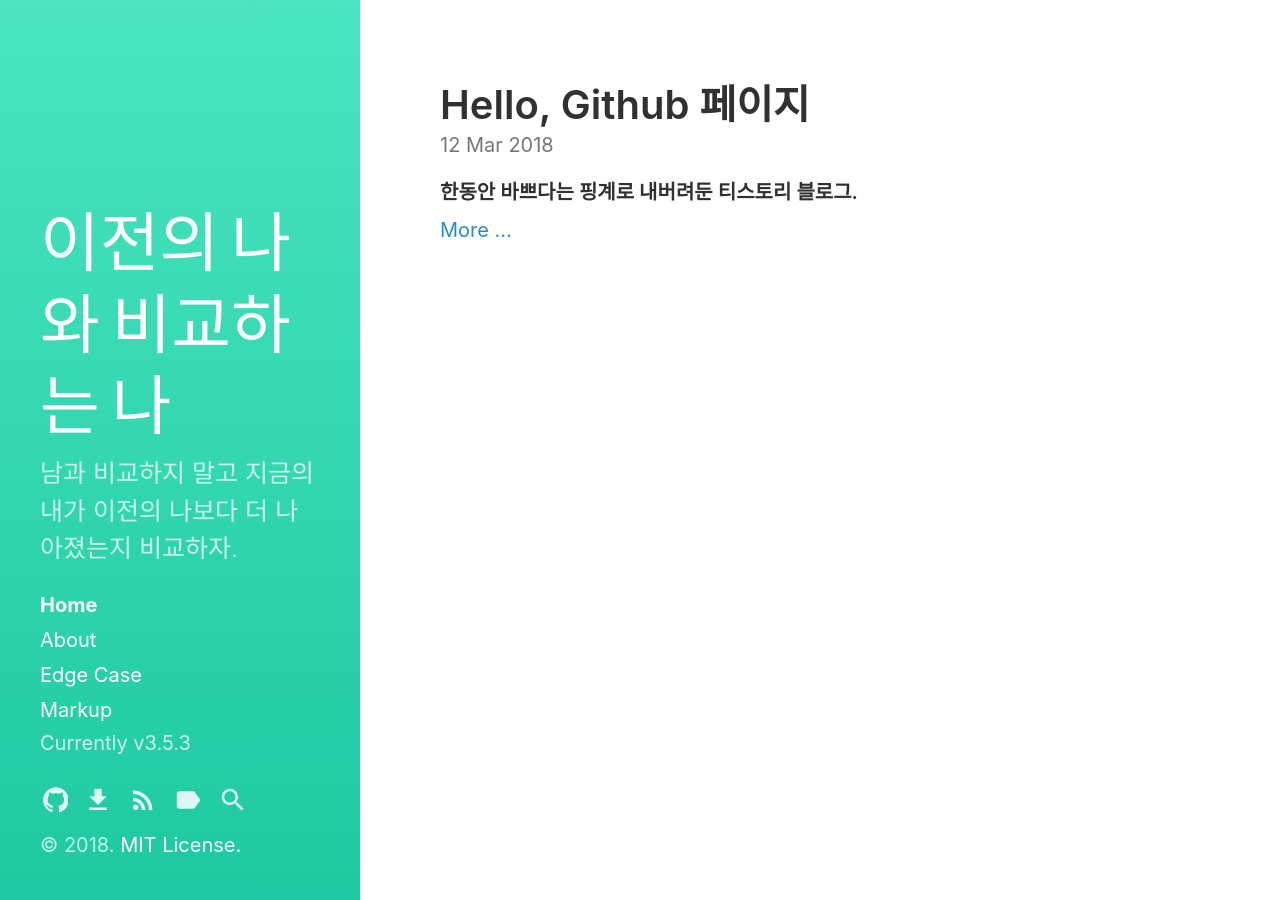
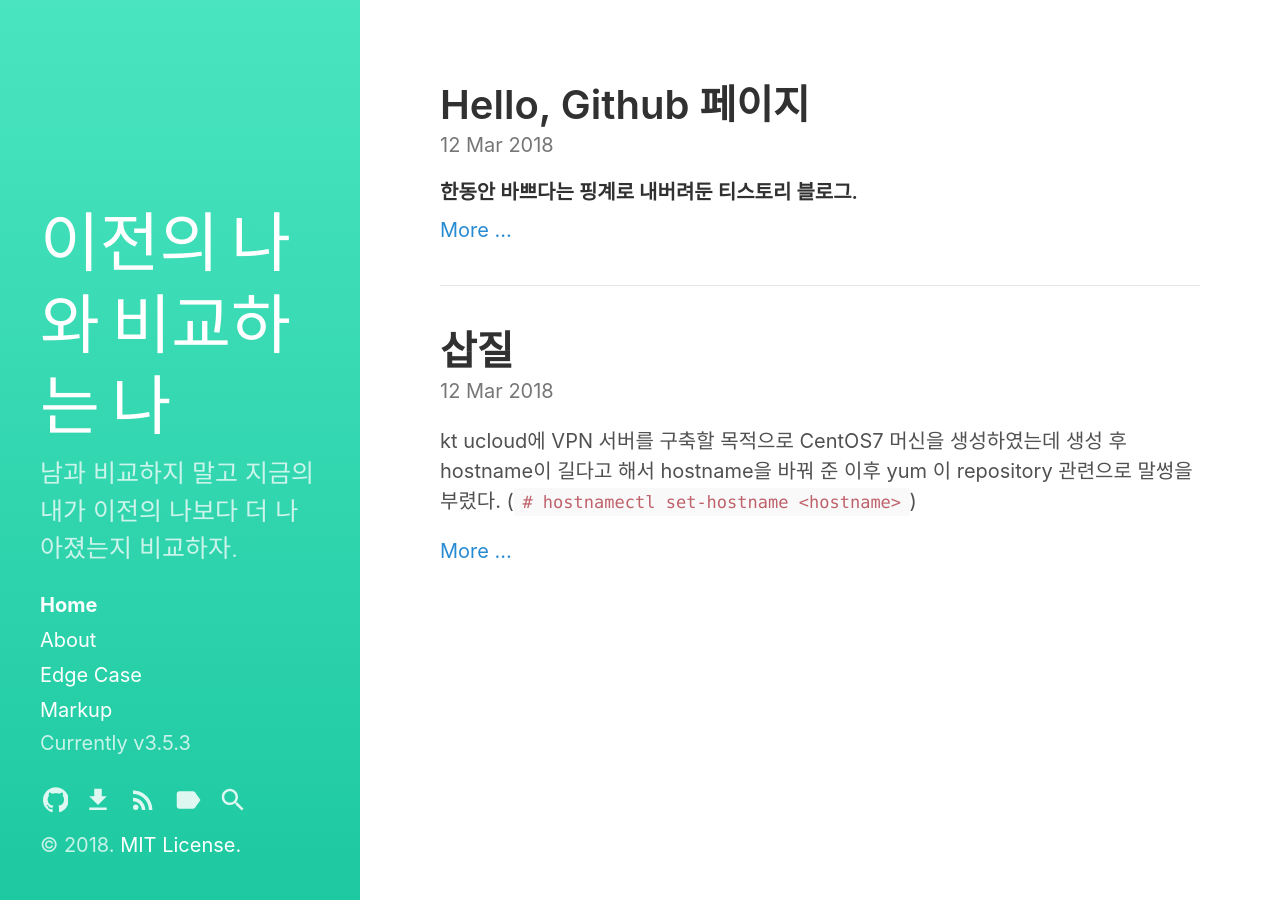
Before and after one commit to starrybleu/starrybleu.github.io, a Jekyll site: the page built from index.html, in a window 1280 px wide. Built offline with Jekyll 4.4.1, drawn with Linux system fonts in a browser that asks for light colours; the list of posts is cut into pages by our own code.

````diff
--- a/_config.yml
+++ b/_config.yml
@@ -35,3 +35,6 @@ sidebar_home_link:  true
                                 # to enable a separate blog link.
 github:
   repo:             https://github.com/starrybleu/starrybleu.github.io
+
+disqus:
+  shortname: hanbyullee
--- /dev/null
+++ b/_posts/2018-03-12-centos7-openvpn.md
@@ -0,0 +1,24 @@
+---
+layout: post
+title: 삽질
+comments: true
+---
+
+kt ucloud에 VPN 서버를 구축할 목적으로 CentOS7 머신을 생성하였는데 생성 후 hostname이 길다고 해서 hostname을 바꿔 준 이후 yum 이 repository 관련으로 말썽을 부렸다. (`# hostnamectl set-hostname <hostname>`)
+
+`there are no enabled repos` yum 으로 update, install을 하려고 하면 이 메시지가 떠서 잘 안 되었는데, 그럴 경우 DNS 설정(`/etc/resolv.conf`)을 확인하고, `/etc/yum.repos.d/CentOS-Base.repo` 파일이 정상적인지 확인을 하는 정도로 문제가 해결되었다. 근데 삽질 몇십분 좀 했음 ㅜㅜ
+
+```
+# cp -arv /var/lib/rpm /var/lib/rpm.bak
+# rm -f /var/lib/rpm/__db*
+# /usr/lib/rpm/rpmdb_verify /var/lib/rpm/Packages
+
+# mkdir /etc/yum.repos.d/old
+# mv /etc/yum.repos.d/*repo /etc/yum.repos.d/old
+# rm -rf /var/cache/yum/*
+# yum repolist -v
+# mv /etc/yum.repos.d/old/CentOS-Base.repo /etc/yum.repos.d/
+# yum update
+```
+
+~~원래 OpenVPN 클라이언트 설정 내용을 쓰려고 했는데 하지 않기로 결정하여 여기까지의 삽질만..~~
````
Also changed, not shown: _posts/2018-03-12-hello-starrybleu.md (+1 -0 lines).
